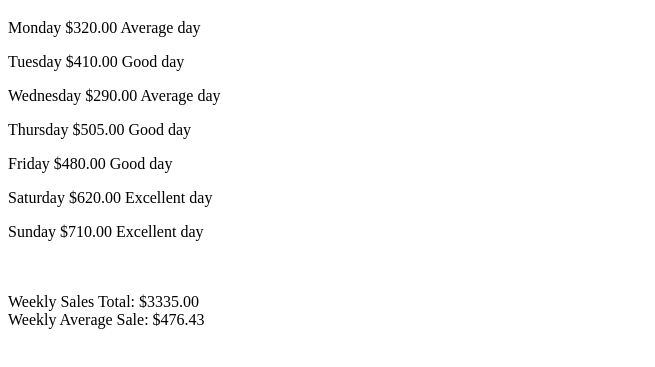
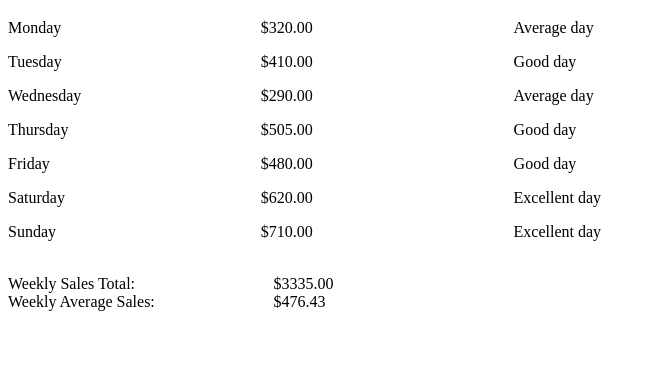
Before and after one commit to AndresMezaIII/restaurant-ch71, a plain HTML site: page assignment4.html in a window 1280 px wide. Shown: the part 61-428 px from the top of the page, without its empty margins (0-655 px from the left). Drawn offline with Linux system fonts and the light colour scheme.

Commit message:
assignment 4 beta2

```diff
--- a/scripts/assignment4.css
+++ b/scripts/assignment4.css
@@ -1,3 +1,26 @@
-#report {
+.paragraph {
+    width: 50%;
+    display: flex;
+    justify-content: flex-start;
+}
 
+.paragraph-2 {
+    width: 35%;
+    display: flex;
+    justify-content: space-between;
+    align-items: center;
+    margin: 0px;
+    padding: 0px;
 }
+
+.zero-span {
+    width: 40%;
+}
+
+.span-1 {
+    width: 40%;
+}
+
+.span-2 {
+    width: 40%;
+}
--- a/scripts/assignment4.js
+++ b/scripts/assignment4.js
@@ -49,14 +49,14 @@ function generateReport() {
     //console.log(total);
     let label = getDayLabel(SALES[i]);
     total += SALES[i];
-    output += `<p>${DAYS[i]}      $${SALES[i].toFixed(2)}     ${label}</p>`;
+    output += `<p class="paragraph"><span class="zero-span">${DAYS[i]}</span><span class="span-1">$${SALES[i].toFixed(2)}</span><span>${label}</span></p>`;
     //console.log(getDayLabel(sales));
 
     //console.log(averageSales.toFixed(2));
   }
   document.getElementById("report").innerHTML += output;
-  document.getElementById("report").innerHTML += `<br><br>Weekly Sales Total: $${total.toFixed(2)}`;
-  document.getElementById("report").innerHTML += `<br>Weekly Average Sale: $${(total / SALES.length).toFixed(2)}`;
+  document.getElementById("report").innerHTML += `<br><p class="paragraph-2"><span>Weekly Sales Total:</span><span class="span-2">$${total.toFixed(2)}</span></p>`;
+  document.getElementById("report").innerHTML += `<p class="paragraph-2"><span>Weekly Average Sales:</span><span class="span-2">$${(total / SALES.length).toFixed(2)}</span></p>`;
 
 }
 
```
